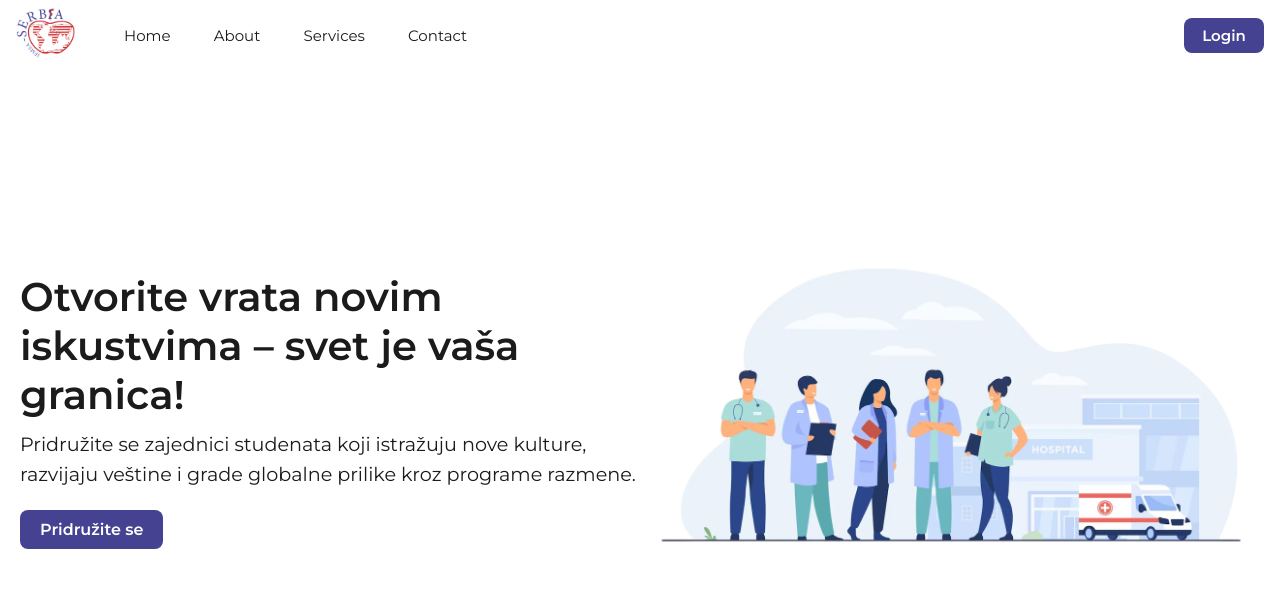
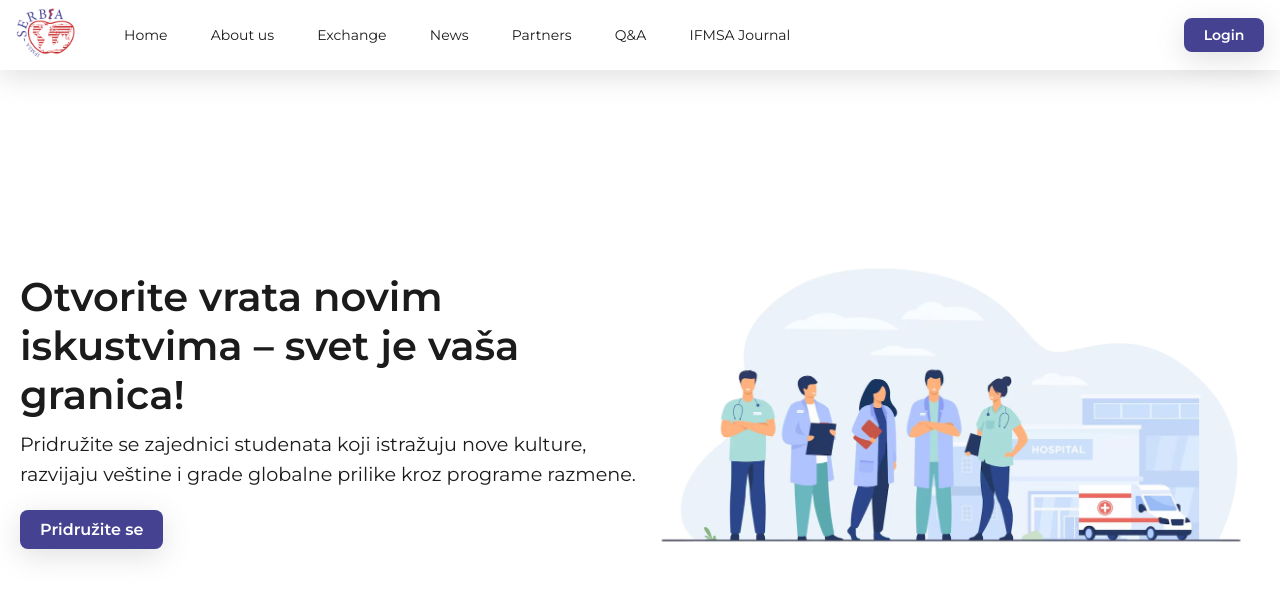
Before and after one commit to marijaandric/ifmsa-site, a React (Vite) app in the folder frontend/: page / in a window 1280 px wide. Shown: the top 598 px of the page. Built offline with nearby package versions, Linux system fonts and the light colour scheme.

Commit message:
NavBar content update

```diff
--- a/frontend/src/components/Navbar/Navbar.css
+++ b/frontend/src/components/Navbar/Navbar.css
@@ -8,6 +8,7 @@
   align-items: center;
   padding: 0.2rem var(--padding-card);
   color: var(--text-dark);
+  box-shadow: var(--box-shadow);
 }
 
 .flex-row {
@@ -56,7 +57,7 @@
   margin: 4px 0;
 }
 
-@media (max-width: 768px) {
+@media (max-width: 800px) {
   .navbar {
     flex-direction: column;
     align-items: flex-start;
--- a/frontend/src/components/Navbar/Navbar.tsx
+++ b/frontend/src/components/Navbar/Navbar.tsx
@@ -17,9 +17,12 @@ const Navbar = () => {
         </div>
         <div className={`navbar-links ${isOpen ? "active" : ""}`}>
           <a href="/">Home</a>
-          <a href="/about">About</a>
-          <a href="/services">Services</a>
-          <a href="/contact">Contact</a>
+          <a href="/about">About us</a>
+          <a href="/services">Exchange</a>
+          <a href="/contact">News</a>
+          <a href="/contact">Partners</a>
+          <a href="/contact">Q&A</a>
+          <a href="/contact">IFMSA Journal</a>
           <div className="loginBtn">
             <button>Login</button>
           </div>
--- a/frontend/src/index.css
+++ b/frontend/src/index.css
@@ -1,32 +1,31 @@
-@import url('https://fonts.googleapis.com/css2?family=Montserrat:wght@400;600&display=swap');
+@import url("https://fonts.googleapis.com/css2?family=Montserrat:wght@400;600&display=swap");
 :root {
   --primary-color: #454292;
   --primary-color-darker: #34326e;
   --primary-color-light: #454292c7;
-    --secondary-color: #CC3C3E;
+  --secondary-color: #cc3c3e;
   --background-color: #f8f9fa;
-    --gray: #D6D6D6;
+  --gray: #d6d6d6;
   --text-light: white;
   --text-dark: #1b1b1b;
   --padding-base: 5rem;
   --padding-card: 1rem;
   --padding-button: 0.5rem;
-    --small-text-font-size: 15px;
+  --small-text-font-size: 14px;
   --big-text-font-size: 25px;
   --title-font-size: 30;
   --border-radius: 8px;
   --line-height: 40px;
-    --box-shadow: box-shadow: rgba(100, 100, 111, 0.2) 0px 7px 29px 0px;
+  --box-shadow: rgba(100, 100, 111, 0.2) 0px 7px 29px 0px;
   --gap: 0.7rem;
 }
 
 body {
   color: var(--text-dark);
-  font-family: 'Montserrat', sans-serif;
+  font-family: "Montserrat", sans-serif;
 }
 
-.big-container
-{
+.big-container {
   padding: var(--padding-base);
 }
 
@@ -34,7 +33,7 @@ a {
   color: var(--text-dark);
 }
 
-button{
+button {
   border-radius: var(--border-radius);
 }
 
@@ -45,7 +44,7 @@ input {
   border: 2px solid var(--primary-color);
   border-radius: var(--border-radius);
   font-size: var(--small-text-font-size);
-  font-family: 'Montserrat', sans-serif;
+  font-family: "Montserrat", sans-serif;
   outline: none;
   transition: border-color 0.3s ease-in-out, box-shadow 0.3s ease-in-out;
   box-sizing: border-box;
@@ -61,8 +60,9 @@ select {
   max-width: 200px;
   padding: 0.4rem 0.6rem;
   border: 2px solid var(--primary-color);
-  border-radius: var(--border-radius);  font-size: 16px;
-  font-family: 'Montserrat', sans-serif;
+  border-radius: var(--border-radius);
+  font-size: 16px;
+  font-family: "Montserrat", sans-serif;
   background-color: var(--background-color);
   color: var(--text-dark);
   cursor: pointer;
@@ -80,8 +80,7 @@ select:hover {
   border-color: var(--primary-color-light);
 }
 
-.flex-row
-{
+.flex-row {
   display: flex;
   flex-direction: row;
   align-items: center;
@@ -98,13 +97,14 @@ button {
   font-weight: bold;
   background-color: var(--primary-color);
   font-size: var(--small-text-font-size);
-  font-family: 'Montserrat', sans-serif;
+  font-family: "Montserrat", sans-serif;
 }
 
-button:hover{
+button:hover {
   background-color: var(--primary-color-darker);
 }
 
-a{
+a,
+p {
   font-size: var(--small-text-font-size);
 }
```
Lines whose indentation alone changed are shown as unchanged.
